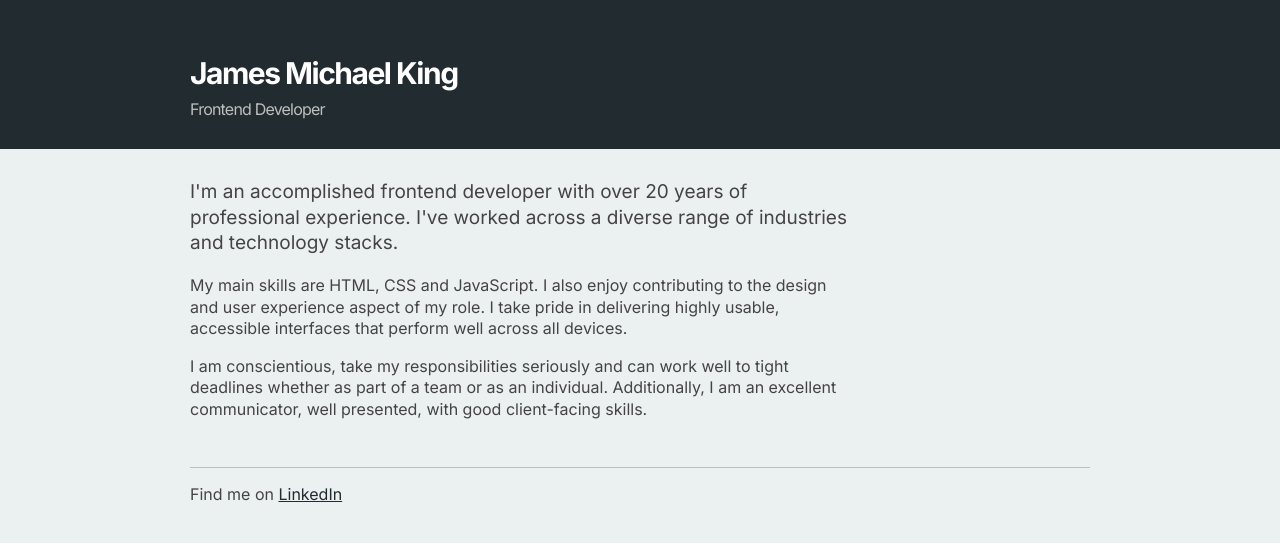
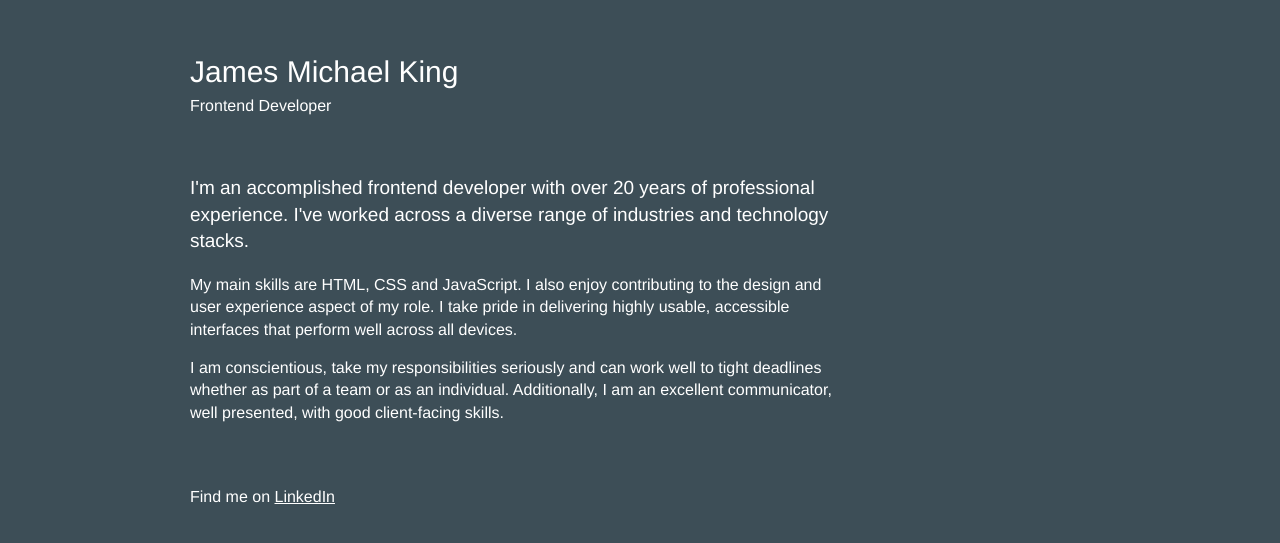
Before and after one commit to jamesmking/jamesmichaelking.com, a website: page index.html in a window 1280 px wide. Shown: the part 125-668 px from the top of the page. Drawn offline with Linux system fonts and the light colour scheme.

Commit message:
Style updates

```diff
--- a/gulpfile.js
+++ b/gulpfile.js
@@ -1,7 +1,8 @@
 "use strict";
 
 const gulp = require('gulp');
-const sass = require('gulp-sass')
+const sass = require('gulp-sass')(require('node-sass'));
+
 
 const paths = {
   "src": {
--- a/index.html
+++ b/index.html
@@ -9,8 +9,6 @@
 
   <title>James Michael King Ltd - Coventry, Front-end Developer</title>
   <link rel="stylesheet" media="all" href="dist/css/app.css">
-  <link rel="preconnect" href="https://fonts.gstatic.com">
-  <link href="https://fonts.googleapis.com/css2?family=Inter:wght@400;700&display=swap" rel="stylesheet">
 
 </head>
 <body class="template__body">
@@ -18,7 +16,7 @@
     <div class="width-container">
       <section class="grid-row">
         <div class="grid-column-three-quarters">
-          <p class="header__site-name">James Michael King</p>
+          <h1 class="header__site-name">James Michael King</h1>
           <p class="header__strapline">Frontend Developer</p>
         </div>
       </section>
--- a/package.json
+++ b/package.json
@@ -3,7 +3,6 @@
   "version": "1.0.0",
   "description": "jamesmichaelking.com",
   "scripts": {
-    "dev": "node server.js",
     "build": "gulp build"
   },
   "repository": {
@@ -20,7 +19,8 @@
     "express": "^4.17.1",
     "gulp": "^4.0.2",
     "gulp-concat": "^2.6.1",
-    "gulp-sass": "^4.1.0",
+    "gulp-sass": "^5.0.0",
+    "node-sass": "^6.0.1",
     "sass-mq": "^5.0.1"
   },
   "devDependencies": {
--- a/src/components/footer/_footer.scss
+++ b/src/components/footer/_footer.scss
@@ -1,3 +1,3 @@
 .footer {
-  border-top: 1px solid $grey-mid;
+
 }
--- a/src/components/header/_header.scss
+++ b/src/components/header/_header.scss
@@ -10,9 +10,8 @@
   color: #fff;
   margin: 0;
   font-family: $heading-font-family;
-  font-weight: 700;
-  font-size: 30px;
-  letter-spacing: -0.05em;
+  font-size: 24px;
+  font-weight: 500;
   @include mq(tablet) {
     font-size: 30px;
   }
@@ -20,9 +19,7 @@
 
 .header__strapline {
   margin: .5em 0 0;
-  color: $grey-mid;
   font-family: $heading-font-family;
-  font-weight: 400;
   font-size: 16px;
-  letter-spacing: -0.05em;
+  color: #fff;
 }
--- a/src/core/_links.scss
+++ b/src/core/_links.scss
@@ -1,9 +1,9 @@
 .link {
-  color: $blue-dark;
+  color: #fff;
   text-decoration: underline;
 
   &:hover {
-    color: #000;
+    color: #ccc;
   }
 
   &:focus {
--- a/src/core/_template.scss
+++ b/src/core/_template.scss
@@ -1,6 +1,6 @@
 
 .template {
-  background: $grey-light;
+  background: $blue-dark;
   -webkit-font-smoothing: antialiased;
 }
 
--- a/src/core/_typography.scss
+++ b/src/core/_typography.scss
@@ -9,28 +9,12 @@
   border-bottom: 5px solid $grey-light;
 }
 
-.heading-small {
-
-}
-
-.heading-medium {
-
-}
-
-.heading-large {
-
-}
-
-.heading-xlarge {
-
-}
-
 .body-text {
   font-family: $body-font-family;
-  line-height: 1.35em;
+  line-height: 1.4em;
   font-size: 14px;
   font-weight: 400;
-  color: #444;
+  color: #fff;
   margin-top: 1em;
   margin-bottom: 1em;
   @include mq(tablet) {
--- a/src/settings/_colours.scss
+++ b/src/settings/_colours.scss
@@ -1,3 +1,3 @@
-$blue-dark:   #222b30;
+$blue-dark:   #3d4e57;
 $grey-light:  #ebf0f1;
 $grey-mid:    #bebfbd;
--- a/src/settings/_typography.scss
+++ b/src/settings/_typography.scss
@@ -1,2 +1,2 @@
-$heading-font-family: 'Inter', sans-serif;
-$body-font-family: 'Inter', sans-serif;
+$heading-font-family: Helvetica Neue, Helvetica, Arial;
+$body-font-family: Helvetica Neue, Helvetica, Arial;
```
Also changed, not shown: dist/css/app.css, 1 other file.
